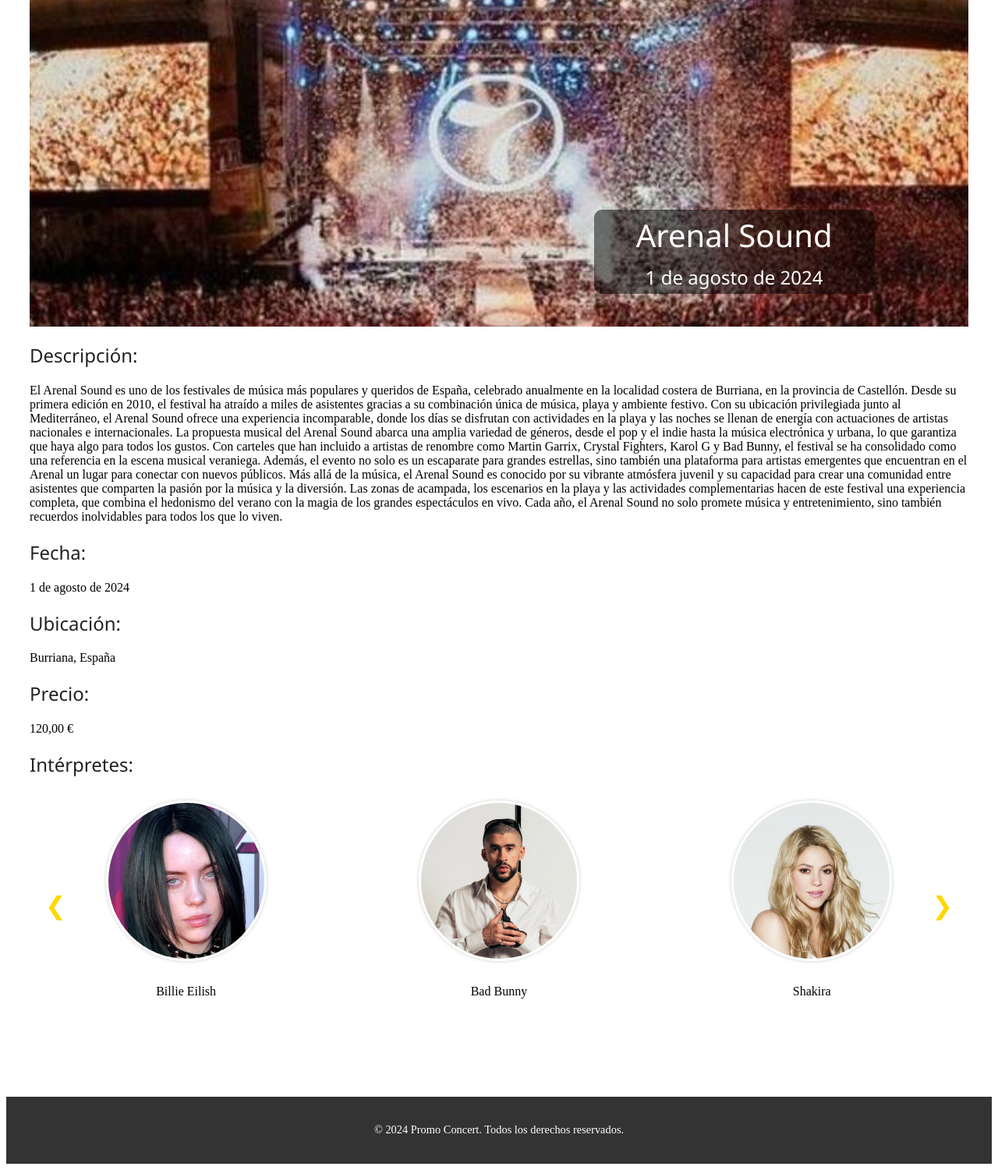
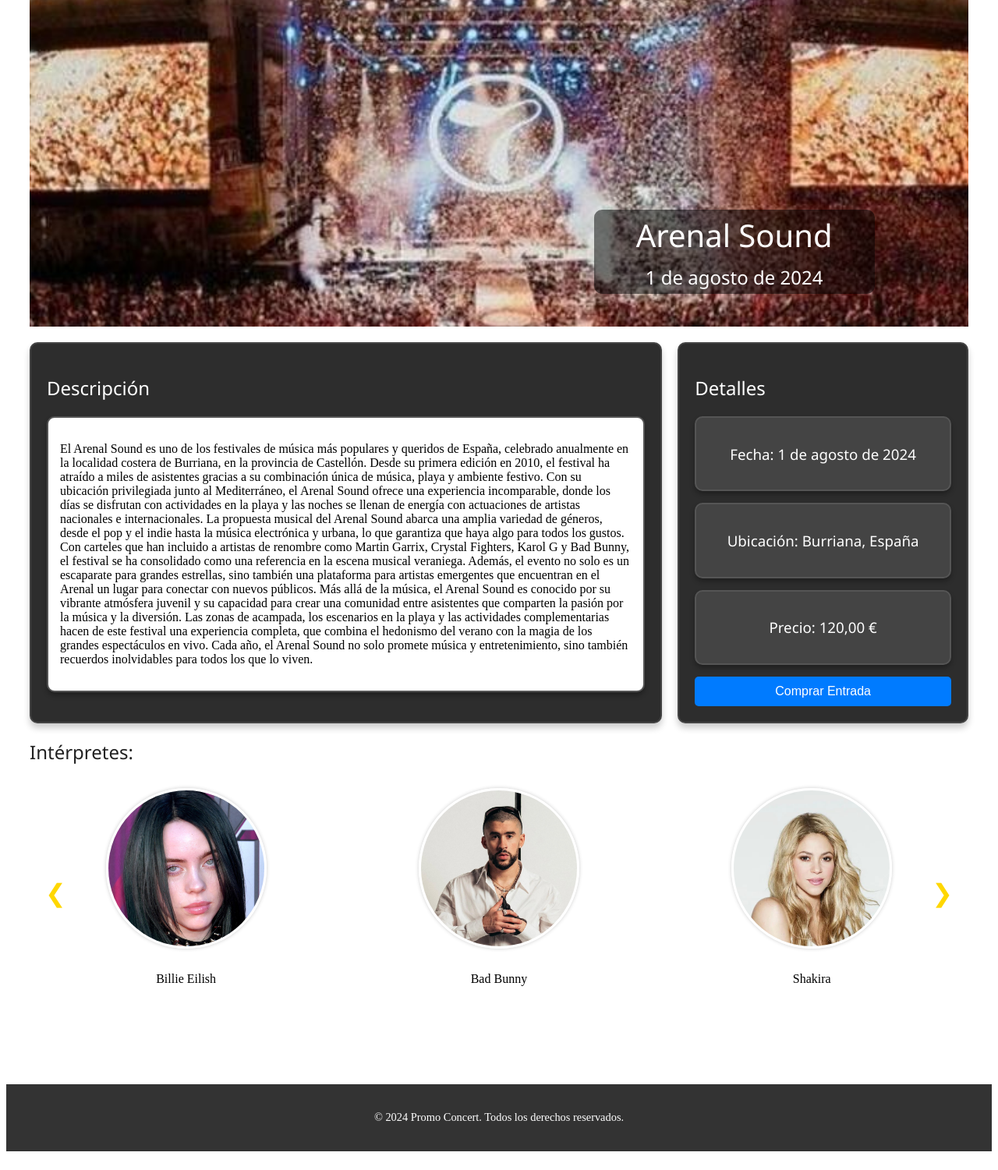
Before and after one commit to anealberdii/proyectoWeb, a Django app: page /festival/1/ in a window 1280 px wide. Shown: the part 166-1667 px from the top of the page at 78% size. After the commit the page ends 1643 px from the top, so only its background shows below. Run offline with Django 5.2, Linux system fonts and the light colour scheme; data comes from the database, SQL or seed files in the repository.

Commit message:
festival detalles hecho

```diff
--- a/Proyecto1/app1/static/css/style.css
+++ b/Proyecto1/app1/static/css/style.css
@@ -575,3 +575,83 @@
 .card:hover {
         box-shadow: 0 8px 12px rgba(0, 0, 0, 0.2);
 }
+
+.festival-contenedor {
+    display: flex; /* Activa el diseño en columnas */
+    gap: 20px; /* Espaciado entre las columnas */
+    margin-top: 20px; /* Separación de la imagen superior */
+}
+
+/* Columna izquierda: Descripción */
+.festival-descripcion {
+    flex: 7; /* 70% del ancho */
+    background-color: #2d2d2d; /* Color más oscuro */
+    border-radius: 10px; /* Bordes redondeados */
+    padding: 20px; /* Espaciado interno */
+    box-shadow: 0 6px 8px rgba(0, 0, 0, 0.2); /* Sombra más marcada */
+    color: #000000; /* Texto claro para contraste */
+    border: 2px solid #444; /* Borde para destacar */
+}
+
+
+/* Cajas de Detalles */
+.descripcion-caja {
+    background-color: white; /* Fondo más oscuro */
+    border-radius: 10px;
+    padding: 15px;
+    margin-bottom: 15px;
+    text-align: left;
+    color: black; /* Cambia el color del texto a blanco */
+    border: 2px solid #555;
+    box-shadow: 0 4px 6px rgba(0, 0, 0, 0.3);
+}
+
+
+.festival-detalles {
+    flex: 3; /* 30% del ancho */
+    background-color: #2d2d2d; /* Fondo oscuro */
+    border-radius: 10px;
+    padding: 20px;
+    box-shadow: 0 6px 8px rgba(0, 0, 0, 0.2);
+    border: 2px solid #444;
+    color: #b5b4b4; /* Asegura que el texto de la columna también sea blanco */
+}
+
+/* Cajas de Detalles */
+.detalles-caja {
+    background-color: #444; /* Fondo más oscuro */
+    border-radius: 10px;
+    padding: 15px;
+    margin-bottom: 15px;
+    text-align: center;
+    color: #f4f4f4; /* Cambia el color del texto a blanco */
+    border: 2px solid #555;
+    box-shadow: 0 4px 6px rgba(0, 0, 0, 0.3);
+}
+
+/* Botón de Comprar Entrada */
+.comprar-btn {
+    width: 100%; /* Botón ocupa el ancho de la columna */
+    padding: 10px 15px;
+    background-color: #007bff; /* Azul */
+    color: #fff; /* Texto blanco */
+    font-size: 16px;
+    border: none;
+    border-radius: 5px;
+    cursor: pointer;
+    transition: background-color 0.3s ease, transform 0.2s ease;
+}
+
+.comprar-btn:hover {
+    background-color: #0056b3; /* Azul más oscuro al pasar el ratón */
+    transform: translateY(-3px); /* Efecto de elevación */
+}
+
+.festival-descripcion h2, .festival-detalles h2,
+.festival-detalles h3 {
+    color: white;  /* Cambia el color de los títulos a blanco */
+}
+
+.festival-detalles .detalles-caja h3 {
+    color: white;  /* Cambia el color de los h3 dentro de las cajas de detalles */
+}
--- a/Proyecto1/app1/templates/festivales/detallesFestivales.html
+++ b/Proyecto1/app1/templates/festivales/detallesFestivales.html
@@ -13,18 +13,37 @@
         <h3>{{ festival.fecha }}</h3>
     </div>
 </div>
+<div class="festival-contenedor">
+    <!-- Lado izquierdo (Descripción) -->
+    <div class="festival-descripcion">
+        <h2>Descripción</h2>
+        <div class="descripcion-caja">
+            <p>{{ festival.descripcion }}</p>
+        </div>
+    </div>
 
-<div class="festival-detalles">
-    <h2>Descripción: </h2>
-    <p>{{ festival.descripcion }}</p>
-    <h2>Fecha: </h2>
-    <p>{{ festival.fecha }}</p>
-    <h2>Ubicación:</h2>
-    <p>{{ festival.ubicacion }}</p>
-    <h2>Precio: </h2>
-    <p>{{ festival.precio }} €</p>
+    <!-- Lado derecho (Detalles y Comprar Entrada) -->
+    <div class="festival-detalles">
+        <h2>Detalles</h2>
+        <div class="detalles-caja">
+            <h3>Fecha: {{ festival.fecha }}</h3>
+        </div>
+        <div class="detalles-caja">
+            <h3>Ubicación: {{ festival.ubicacion }}</h3>
+        </div>
+        <div class="detalles-caja">
+            <h3>Precio: {{ festival.precio }} €</h3>
+        </div>
+        <a href="{% url 'formulario' id=festival.id %}">
+
+        <button class="comprar-btn">Comprar Entrada</button>
 
 
+        </a>
+    </div>
+</div>
+
+<!-- Carrusel de intérpretes -->
 <h2>Intérpretes:</h2>
 <div class="carrusel-container carrusel-abajo">
     <div class="carrusel">
@@ -45,4 +64,4 @@
 {% block extra_scripts %}
     <!-- Cargar el script específico para esta página -->
     <script src="{% static 'js/carrusel.js' %}"></script>
-{% endblock %}
+{% endblock %}
--- a/Proyecto1/app1/templates/formulario.html
+++ b/Proyecto1/app1/templates/formulario.html
@@ -1,7 +1,7 @@
 {% extends "base.html" %}
 
 {% block content %}
-    <h1>Reserva de Entradas para {{ festival.nombre }}</h1>
+    <h1>Reserva de entradas para {{ festival.nombre }}</h1>
 
     <form method="POST" class="formulario-reserva">
         {% csrf_token %}
```
